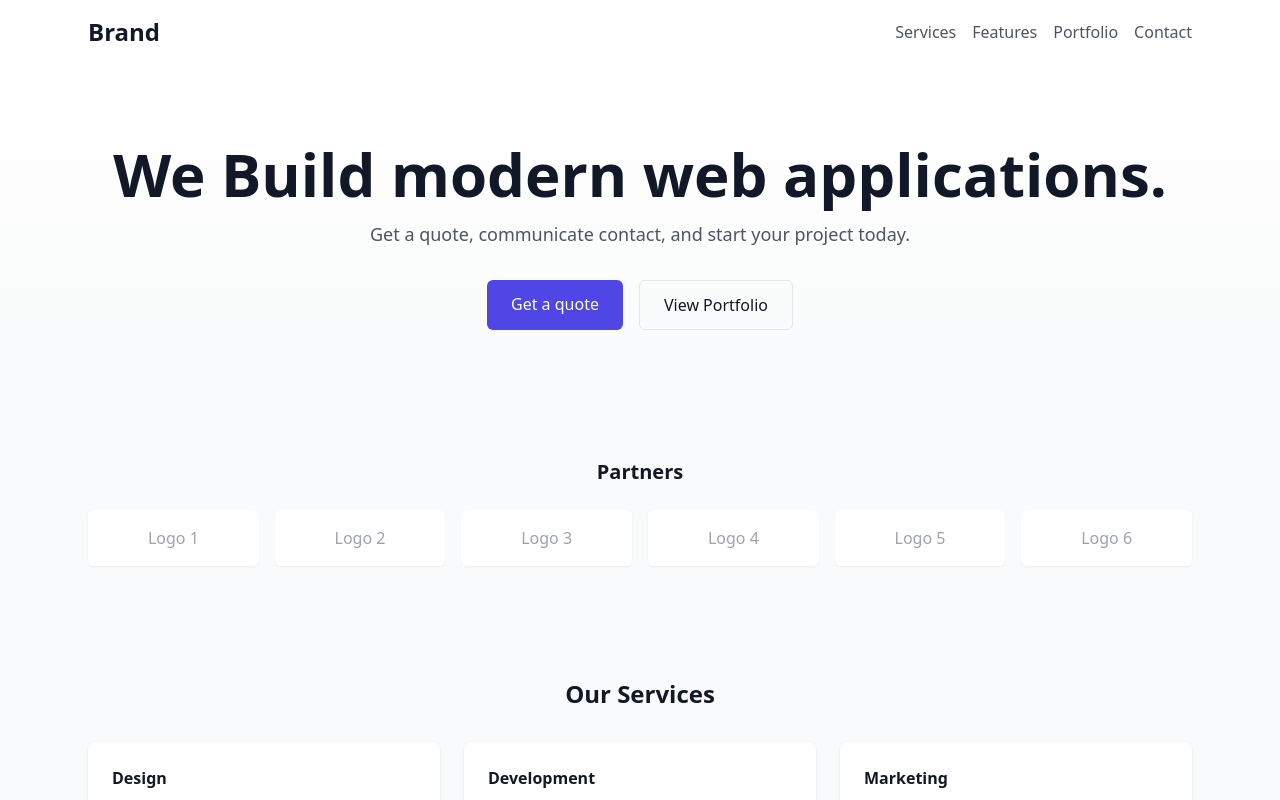
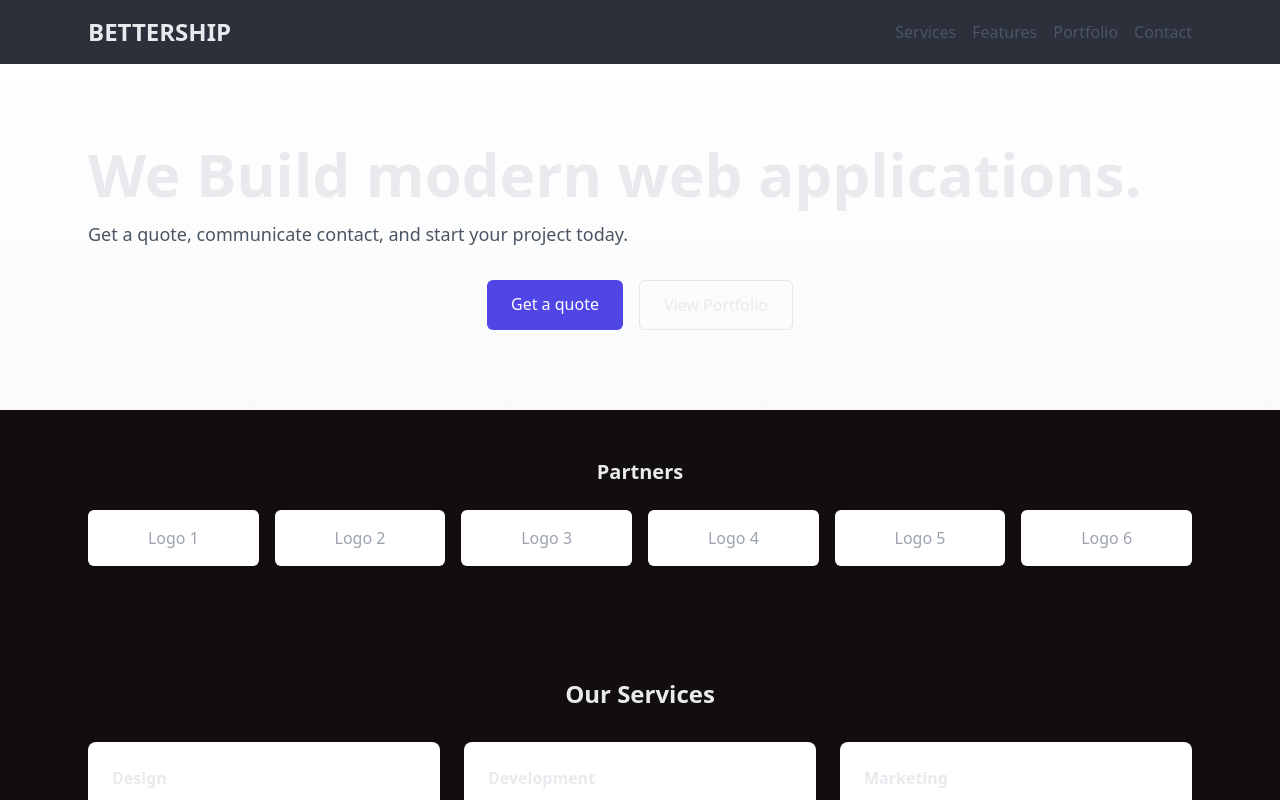
Before and after one commit to Ogrodowczyk87/BetterShip, a React (Vite) app: page / in a window 1280 px wide. Shown: the top 800 px of the page. Built offline with nearby package versions, Linux system fonts and the light colour scheme.

Commit message:
tailwind pallet colors update

```diff
--- a/src/App.tsx
+++ b/src/App.tsx
@@ -1,6 +1,6 @@
 import React from 'react'
-import Header from './components/Header'
-import Hero from './components/Hero'
+import Header from './Pages/Header'
+import Hero from './Pages/Hero'
 import Partners from './components/Partners'
 import Services from './components/Services'
 import Features from './components/Features'
--- a/src/components/Header.tsx
+++ b/src/Pages/Header.tsx
@@ -2,9 +2,9 @@ import React from 'react'
 
 export default function Header() {
   return (
-    <header className="bg-white shadow-sm">
+    <header className="bg-secondary shadow-sm">
       <div className="max-w-6xl mx-auto px-6 py-4 flex items-center justify-between">
-        <div className="text-2xl font-bold">Brand</div>
+        <div className="text-2xl font-bold">BETTERSHIP</div>
         <nav className="space-x-4 hidden md:flex">
           <a href="#services" className="text-gray-600 hover:text-gray-900">Services</a>
           <a href="#features" className="text-gray-600 hover:text-gray-900">Features</a>
--- a/src/components/Hero.tsx
+++ b/src/Pages/Hero.tsx
@@ -3,7 +3,7 @@ import React from 'react'
 export default function Hero() {
   return (
     <section className="py-20 bg-gradient-to-b from-white to-gray-50">
-      <div className="max-w-6xl mx-auto px-6 text-center">
+      <div className="max-w-6xl mx-auto px-6 text-left">
         <h1 className="text-4xl md:text-6xl font-extrabold mb-4">We Build modern web applications.</h1>
         <p className="text-lg text-gray-600 mb-8">Get a quote, communicate contact, and start your project today.</p>
         <div className="flex justify-center gap-4">
--- /dev/null
+++ b/src/env.d.ts
@@ -0,0 +1,11 @@
+/// <reference types="vite/client" />
+
+declare module "*.css" {
+  const content: Record<string, string>;
+  export default content;
+}
+
+declare module "*.scss" {
+  const content: Record<string, string>;
+  export default content;
+}
--- a/src/index.css
+++ b/src/index.css
@@ -1,11 +1,87 @@
+:root {
+  --background: 14 14% 6%; /* fallback HSL for theme mapping */
+  --foreground: 220 14% 92%;
+  --primary: 245 84% 67%;
+}
+
 @tailwind base;
 @tailwind components;
 @tailwind utilities;
 
-html, body, #root {
-  height: 100%;
+/* -------- LIGHT (opcjonalny) -------- */
+:root {
+  /* Tło / tekst */
+  --background: 210 20% 98%;        /* #F6F8FB */
+  --foreground: 220 15% 15%;        /* #1F2530 */
+
+  /* Panele / karty / stany słabe */
+  --card:        210 24% 99%;       /* #FAFBFD */
+  --card-foreground: 220 15% 15%;
+  --muted:       215 16% 92%;       /* #E7EAF0 */
+  --muted-foreground: 220 10% 40%;  /* #5A6578 */
+  --border:      215 16% 88%;       /* #D7DDE7 */
+  --input:       215 16% 88%;
+
+  /* Główne kolory akcji */
+  --primary:  245 84% 67%;          /* #6C6FF6  (indigo/blue) */
+  --primary-foreground: 0 0% 100%;  /* #FFFFFF */
+
+  --secondary: 222 16% 20%;         /* #1E2430  (ciemny neutral) */
+  --secondary-foreground: 210 20% 96%;
+
+  --accent:   258 89% 66%;          /* #8B5CF6 (violet) */
+  --accent-foreground: 0 0% 100%;
+
+  /* Focus ring */
+  --ring:  245 84% 67%;             /* spójny z --primary */
+  --radius: 0.75rem;
 }
 
-body {
-  @apply bg-gray-50 text-gray-900;
+/* -------- DARK (domyślny, jak w podglądach) -------- */
+.dark {
+  /* Tło / tekst */
+  --background: 220 28% 7%;         /* #0B0F16 / głębokie granatowe */
+  --foreground: 220 14% 92%;        /* #E6EAF2 */
+
+  /* Panele / karty / słabe stany */
+  --card:        220 22% 12%;       /* #151a22 */
+  --card-foreground: 220 14% 92%;
+  --muted:       220 18% 18%;       /* #202633 */
+  --muted-foreground: 220 12% 62%;  /* #9AA3B2 */
+  --border:      220 16% 24%;       /* #2A3140 */
+  --input:       220 16% 24%;
+
+  /* Główne kolory akcji (glow-ish) */
+  --primary:  245 84% 67%;          /* #6C6FF6 */
+  --primary-foreground: 0 0% 100%;  /* #FFFFFF */
+
+  --secondary: 225 15% 22%;         /* #2A2F3A */
+  --secondary-foreground: 220 14% 92%;
+
+  --accent:   258 89% 66%;          /* #8B5CF6 */
+  --accent-foreground: 0 0% 100%;
+
+  /* Focus ring */
+  --ring: 245 84% 67%;
 }
+
+/* Utility: zastosuj tokeny */
+@layer base {
+  * { @apply border-border; }
+  body { @apply bg-background text-foreground antialiased; }
+}
+:root {
+  --background: 14 14% 6%; /* fallback HSL for theme mapping */
+  --foreground: 220 14% 92%;
+  --primary: 245 84% 67%;
+}
+
+@layer base {
+  html, body {
+    background-color: hsl(var(--background));
+    color: hsl(var(--foreground));
+  }
+}
+
+/* small helper */
+.container-demo { padding: 1rem }
--- a/src/main.tsx
+++ b/src/main.tsx
@@ -1,7 +1,7 @@
 import React from 'react'
 import { createRoot } from 'react-dom/client'
 import App from './App'
-import './index.css'
+import '../src/index.css'
 
 createRoot(document.getElementById('root')!).render(
   <React.StrictMode>
--- a/tailwind.config.cjs
+++ b/tailwind.config.cjs
@@ -1,7 +1,47 @@
-module.exports = {
-  content: ["./index.html", "./src/**/*.{ts,tsx,js,jsx}"],
+// module.exports = {
+//   content: ["./index.html", "./src/**/*.{ts,tsx,js,jsx}"],
+//   theme: {
+//     extend: {},
+//   },
+//   plugins: [],
+// }
+
+/** @type {import('tailwindcss').Config} */
+export default {
+  darkMode: "class",
+  content: ["./index.html", "./src/**/*.{ts,tsx}"],
   theme: {
-    extend: {},
+    extend: {
+      colors: {
+        // shadcn-style tokens (use these in components)
+        border: "hsl(var(--border))",
+        input: "hsl(var(--input))",
+        ring: "hsl(var(--ring))",
+        background: "hsl(var(--background))",
+        foreground: "hsl(var(--foreground))",
+
+        primary: {
+          DEFAULT: "hsl(var(--primary))",
+          foreground: "hsl(var(--primary-foreground))",
+        },
+        secondary: {
+          DEFAULT: "hsl(var(--secondary))",
+          foreground: "hsl(var(--secondary-foreground))",
+        },
+        accent: {
+          DEFAULT: "hsl(var(--accent))",
+          foreground: "hsl(var(--accent-foreground))",
+        },
+        muted: {
+          DEFAULT: "hsl(var(--muted))",
+          foreground: "hsl(var(--muted-foreground))",
+        },
+        card: {
+          DEFAULT: "hsl(var(--card))",
+          foreground: "hsl(var(--card-foreground))",
+        },
+      },
+    },
   },
   plugins: [],
-}
+};
```
